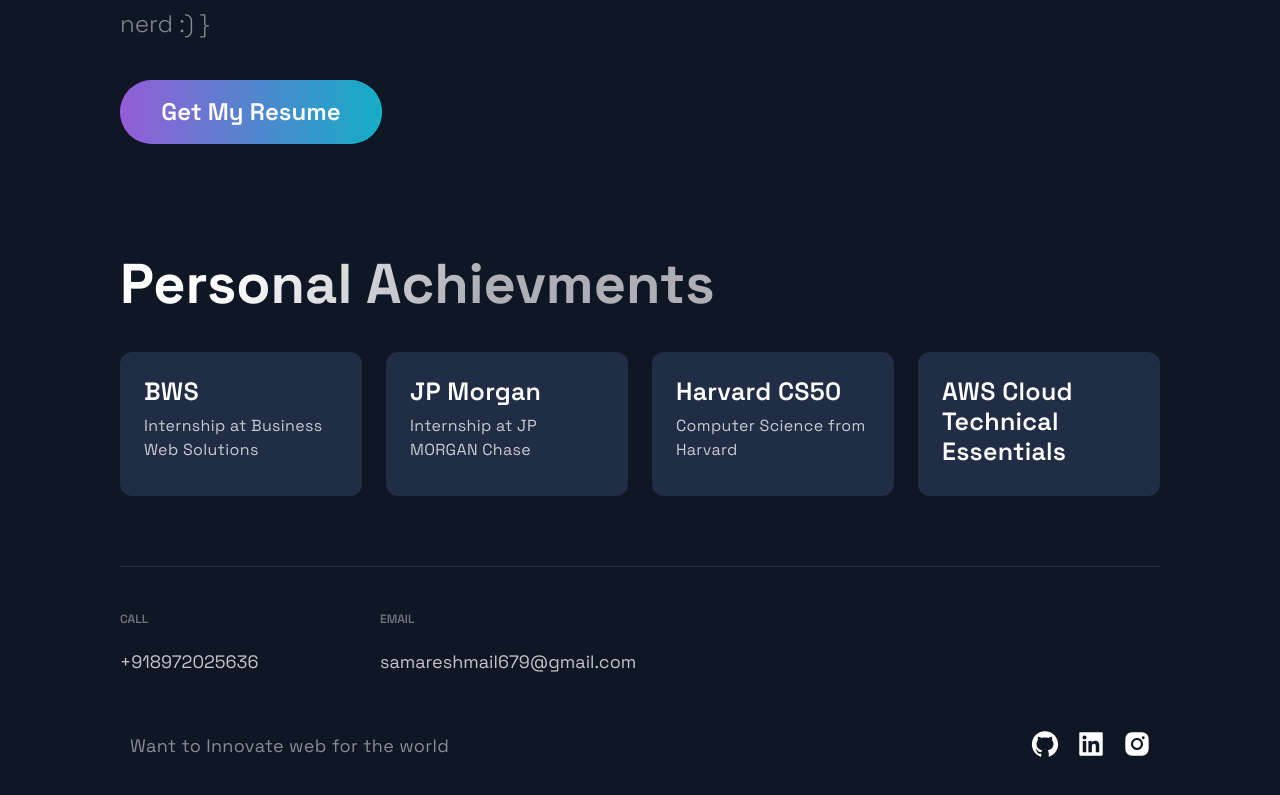
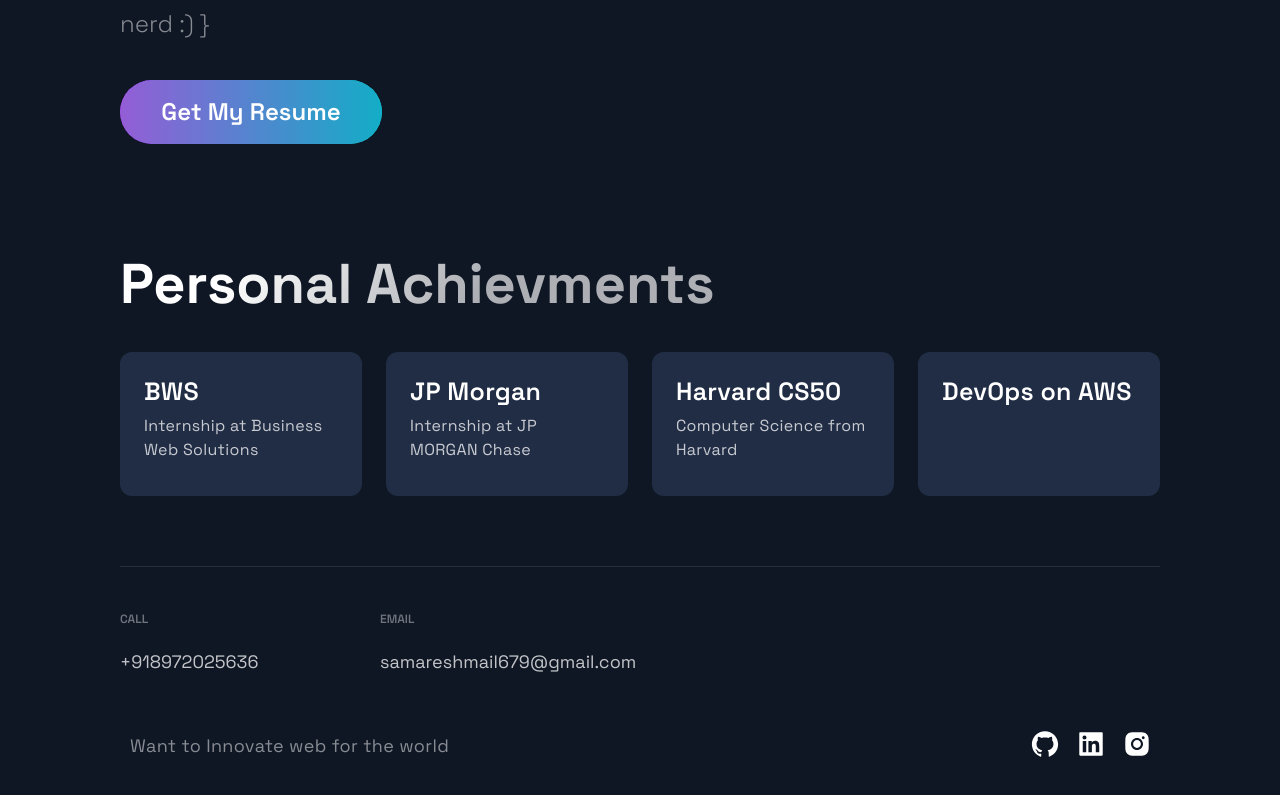
Before and after one commit to Samaresh-Das/My-Portfolio, a Next.js app: page / in a window 1280 px wide. Shown: the part 3150-3945 px from the top of the page. Built offline with nearby package versions, Linux system fonts and the light colour scheme.

Commit message:
changed some accomplishments

```diff
--- a/src/components/Acomplishments/Acomplishments.js
+++ b/src/components/Acomplishments/Acomplishments.js
@@ -59,12 +59,12 @@
         </Box>
       </a>
       <a
-        href="https://coursera.org/share/f0dca78bfcd9d7a905d1c61fd0e67f34"
+        href="https://coursera.org/share/7fade6cc4e301ae5be7dd793e771ea49"
         target="_blank"
       >
         <Box>
           <BoxNum size="20px">
-            <InternshipHead>AWS Cloud Technical Essentials</InternshipHead>
+            <InternshipHead>DevOps on AWS</InternshipHead>
           </BoxNum>
         </Box>
       </a>
```
